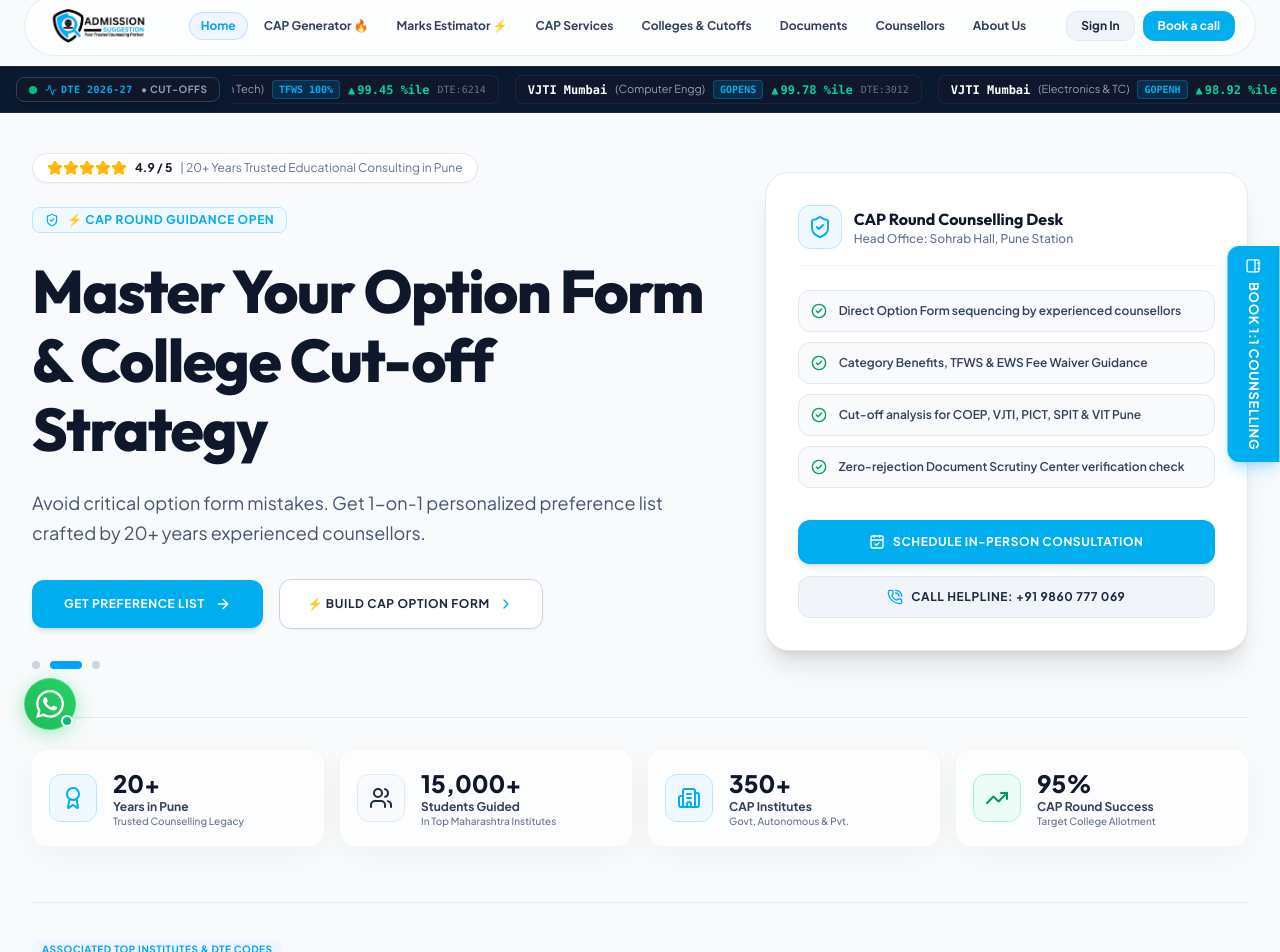
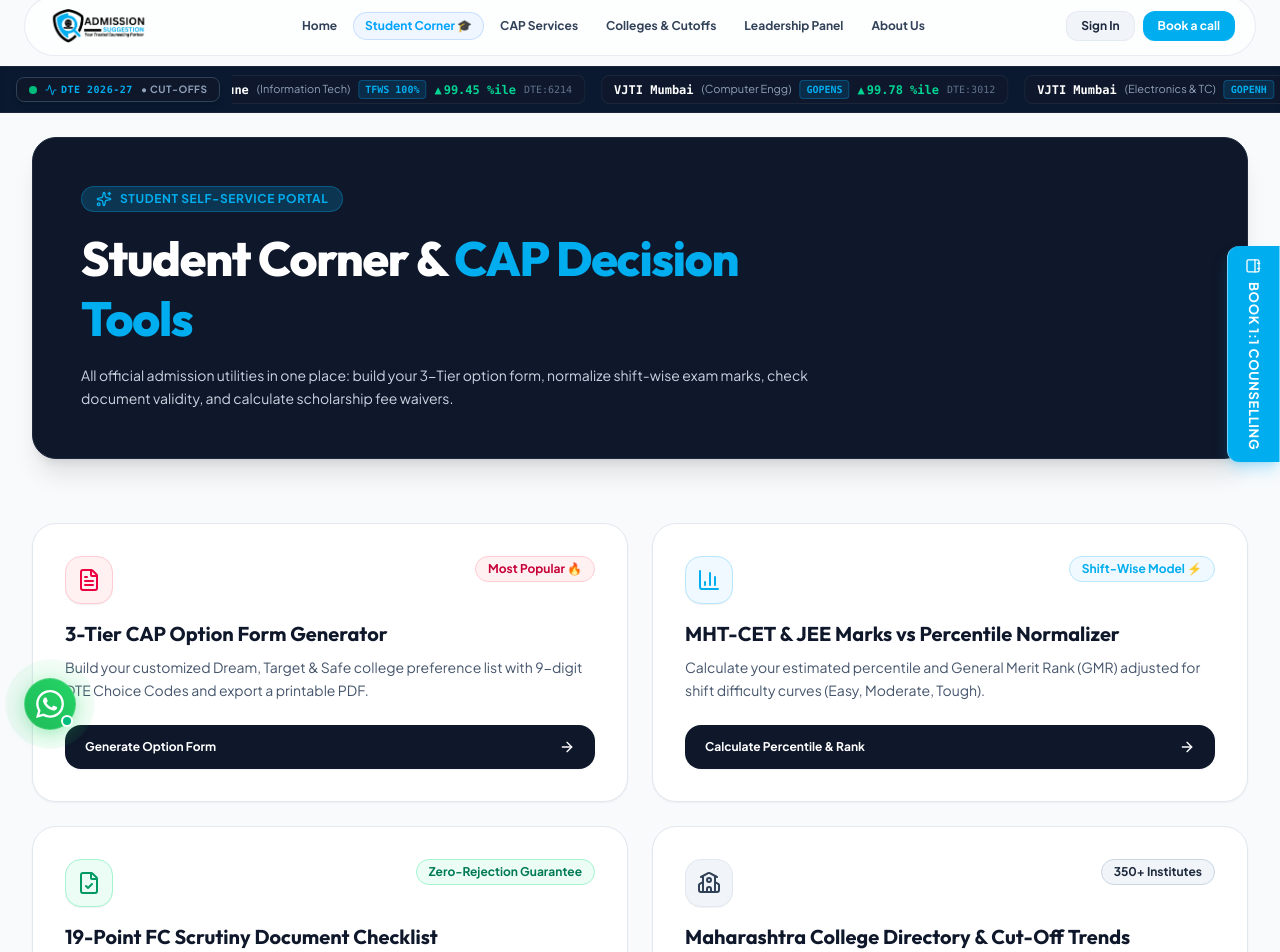
Before and after one commit to vivek-rx/AdmissionSuggestion, a React (Vite) app: page /student-corner in a window 1280 px wide. Before the commit this address led to /. Shown: the part 46-998 px from the top of the page. Built offline with nearby package versions, Linux system fonts and the light colour scheme.

Commit message:
Organize all student decision utilities into dedicated Student Corner hub with streamlined navigation

```diff
--- a/src/App.tsx
+++ b/src/App.tsx
@@ -18,6 +18,7 @@
 import { AdminPage } from './pages/AdminPage';
 import { CapPreferenceGeneratorPage } from './pages/CapPreferenceGeneratorPage';
 import { MarksEstimatorPage } from './pages/MarksEstimatorPage';
+import { StudentCornerPage } from './pages/StudentCornerPage';
 import { MobileBottomBar } from './components/common/MobileBottomBar';
 import { LiveCutoffTicker } from './components/home/LiveCutoffTicker';
 
@@ -71,6 +72,8 @@
           <Route path="/counsellors" element={<CounsellorsPage onOpenConsultation={scrollToConsultation} />} />
           <Route path="/events" element={<EventsPage />} />
           <Route path="/about" element={<AboutPage />} />
+          <Route path="/student-corner" element={<StudentCornerPage />} />
+          <Route path="/students" element={<StudentCornerPage />} />
           <Route path="/cap-generator" element={<CapPreferenceGeneratorPage onOpenConsultation={scrollToConsultation} />} />
           <Route path="/preference-generator" element={<CapPreferenceGeneratorPage onOpenConsultation={scrollToConsultation} />} />
           <Route path="/marks-vs-percentile" element={<MarksEstimatorPage onOpenConsultation={scrollToConsultation} />} />
--- a/src/components/common/Footer.tsx
+++ b/src/components/common/Footer.tsx
@@ -49,79 +49,65 @@
             </div>
           </div>
 
-          {/* Column 2: Quick Links */}
+          {/* Column 2: Student Corner & Tools */}
           <div className="space-y-3">
-            <h4 className="text-sm font-bold text-white uppercase tracking-wider font-heading border-l-2 border-[#00A3FF] pl-3">
-              Dedicated Pages
+            <h4 className="text-sm font-bold text-white uppercase tracking-wider font-heading border-l-2 border-[#00ADEF] pl-3">
+              Student Corner 🎓
             </h4>
             <ul className="space-y-2 text-xs text-slate-400 font-medium">
               <li>
-                <Link to="/" className="hover:text-[#00A3FF] transition-colors flex items-center gap-1.5">
-                  <ArrowUpRight className="w-3 h-3 text-[#00A3FF]" /> Home Overview
+                <Link to="/student-corner" className="hover:text-[#00ADEF] transition-colors flex items-center gap-1.5 font-bold text-slate-200">
+                  <ArrowUpRight className="w-3 h-3 text-[#00ADEF]" /> Student Portal Hub
                 </Link>
               </li>
               <li>
-                <Link to="/services" className="hover:text-[#00A3FF] transition-colors flex items-center gap-1.5">
-                  <ArrowUpRight className="w-3 h-3 text-[#00A3FF]" /> CAP Round Services & Roadmap
+                <Link to="/cap-generator" className="hover:text-[#00ADEF] transition-colors flex items-center gap-1.5">
+                  <ArrowUpRight className="w-3 h-3 text-[#00ADEF]" /> CAP Option Form Generator
                 </Link>
               </li>
               <li>
-                <Link to="/colleges" className="hover:text-[#00A3FF] transition-colors flex items-center gap-1.5">
-                  <ArrowUpRight className="w-3 h-3 text-[#00A3FF]" /> Colleges Directory & Comparison
+                <Link to="/marks-vs-percentile" className="hover:text-[#00ADEF] transition-colors flex items-center gap-1.5">
+                  <ArrowUpRight className="w-3 h-3 text-[#00ADEF]" /> Marks vs Percentile Estimator
                 </Link>
               </li>
               <li>
-                <Link to="/documents" className="hover:text-[#00A3FF] transition-colors flex items-center gap-1.5">
-                  <ArrowUpRight className="w-3 h-3 text-[#00A3FF]" /> Mandatory Documents Checklist
+                <Link to="/documents" className="hover:text-[#00ADEF] transition-colors flex items-center gap-1.5">
+                  <ArrowUpRight className="w-3 h-3 text-[#00ADEF]" /> 19-Point Document Checklist
                 </Link>
               </li>
               <li>
-                <Link to="/counsellors" className="hover:text-[#00A3FF] transition-colors flex items-center gap-1.5">
-                  <ArrowUpRight className="w-3 h-3 text-[#00A3FF]" /> Counsellors & Allotment Proofs
-                </Link>
-              </li>
-              <li>
-                <Link to="/events" className="hover:text-[#00A3FF] transition-colors flex items-center gap-1.5">
-                  <ArrowUpRight className="w-3 h-3 text-[#00A3FF]" /> Live Webinars & Drives
-                </Link>
-              </li>
-              <li>
-                <Link to="/about" className="hover:text-[#00A3FF] transition-colors flex items-center gap-1.5">
-                  <ArrowUpRight className="w-3 h-3 text-[#00A3FF]" /> About Us & Pune Head Office
+                <Link to="/colleges" className="hover:text-[#00ADEF] transition-colors flex items-center gap-1.5">
+                  <ArrowUpRight className="w-3 h-3 text-[#00ADEF]" /> Colleges Directory & Cutoffs
                 </Link>
               </li>
             </ul>
           </div>
 
-          {/* Column 3: Counselling Services */}
+          {/* Column 3: Counselling & Leadership */}
           <div className="space-y-3">
-            <h4 className="text-sm font-bold text-white uppercase tracking-wider font-heading border-l-2 border-[#00A3FF] pl-3">
-              Our Core Services
+            <h4 className="text-sm font-bold text-white uppercase tracking-wider font-heading border-l-2 border-[#00ADEF] pl-3">
+              Counselling & Mentorship
             </h4>
             <ul className="space-y-2 text-xs text-slate-400 font-medium">
-              <li className="flex items-center gap-2">
-                <span className="w-1.5 h-1.5 rounded-full bg-[#00A3FF] shrink-0" />
-                <span>CAP Round Option Form Strategy</span>
+              <li>
+                <Link to="/services" className="hover:text-[#00ADEF] transition-colors flex items-center gap-1.5">
+                  <ArrowUpRight className="w-3 h-3 text-[#00ADEF]" /> CAP Services & Roadmap
+                </Link>
               </li>
-              <li className="flex items-center gap-2">
-                <span className="w-1.5 h-1.5 rounded-full bg-[#00A3FF] shrink-0" />
-                <span>1-on-1 Personalized Guidance</span>
+              <li>
+                <Link to="/counsellors" className="hover:text-[#00ADEF] transition-colors flex items-center gap-1.5">
+                  <ArrowUpRight className="w-3 h-3 text-[#00ADEF]" /> Leadership & Mentors
+                </Link>
               </li>
-              <li className="flex items-center gap-2">
-                <span className="w-1.5 h-1.5 rounded-full bg-[#00A3FF] shrink-0" />
-                <span>Autonomous & Private University Seats</span>
+              <li>
+                <Link to="/events" className="hover:text-[#00ADEF] transition-colors flex items-center gap-1.5">
+                  <ArrowUpRight className="w-3 h-3 text-[#00ADEF]" /> Live Webinars & Workshops
+                </Link>
               </li>
-              <li className="flex items-center gap-2">
-                <span className="w-1.5 h-1.5 rounded-full bg-[#00A3FF] shrink-0" />
-                <span>Direct 2nd Year (DSE) Admissions</span>
-              </li>
-              <li className="flex items-center gap-2">
-                <span className="w-1.5 h-1.5 rounded-full bg-[#00A3FF] shrink-0" />
-                <span>Institute Level (IL) & Management Quota</span>
-              </li>
-              <li className="flex items-center gap-2">
-                <span className="w-1.5 h-1.5 rounded-full bg-[#00A3FF] shrink-0" />
-                <span>E-Scrutiny & Document Verification</span>
+              <li>
+                <Link to="/about" className="hover:text-[#00ADEF] transition-colors flex items-center gap-1.5">
+                  <ArrowUpRight className="w-3 h-3 text-[#00ADEF]" /> About Us & Pune Head Office
+                </Link>
               </li>
             </ul>
           </div>
--- a/src/components/common/Header.tsx
+++ b/src/components/common/Header.tsx
@@ -43,12 +43,8 @@
       link: "/",
     },
     {
-      name: "CAP Generator 🔥",
-      link: "/cap-generator",
-    },
-    {
-      name: "Marks Estimator ⚡",
-      link: "/marks-vs-percentile",
+      name: "Student Corner 🎓",
+      link: "/student-corner",
     },
     {
       name: "CAP Services",
@@ -59,11 +55,7 @@
       link: "/colleges",
     },
     {
-      name: "Documents",
-      link: "/documents",
-    },
-    {
-      name: "Counsellors",
+      name: "Leadership Panel",
       link: "/counsellors",
     },
     {
--- a/src/components/common/MobileBottomBar.tsx
+++ b/src/components/common/MobileBottomBar.tsx
@@ -1,6 +1,6 @@
 import React from 'react';
-import { Link, useLocation, useNavigate } from 'react-router-dom';
-import { Home, FileSpreadsheet, Phone, Calculator, MessageSquare, Compass, School } from 'lucide-react';
+import { Link, useLocation } from 'react-router-dom';
+import { Home, FileSpreadsheet, MessageSquare, School, Sparkles } from 'lucide-react';
 
 interface MobileBottomBarProps {
   onOpenConsultation: () => void;
@@ -8,7 +8,6 @@
 
 export const MobileBottomBar: React.FC<MobileBottomBarProps> = ({ onOpenConsultation }) => {
   const location = useLocation();
-  const navigate = useNavigate();
   const pathname = location.pathname;
 
   const isActive = (path: string) => pathname === path;
@@ -30,17 +29,17 @@
           <span className="text-[10px] font-heading font-medium mt-0.5 tracking-tight">Home</span>
         </Link>
 
-        {/* 2. Colleges & Cutoffs */}
+        {/* 2. Student Corner Hub */}
         <Link
-          to="/colleges"
+          to="/student-corner"
           className={`flex flex-col items-center justify-center py-1 px-1 rounded-xl transition-all ${
-            isActive('/colleges')
+            isActive('/student-corner') || isActive('/marks-vs-percentile') || isActive('/documents')
               ? 'text-[#00ADEF]'
               : 'text-slate-400 hover:text-slate-200'
           }`}
         >
-          <School className={`w-5 h-5 ${isActive('/colleges') ? 'stroke-[2.5]' : 'stroke-2'}`} />
-          <span className="text-[10px] font-heading font-medium mt-0.5 tracking-tight">Colleges</span>
+          <Sparkles className={`w-5 h-5 ${isActive('/student-corner') ? 'stroke-[2.5]' : 'stroke-2'}`} />
+          <span className="text-[10px] font-heading font-medium mt-0.5 tracking-tight">Student Hub</span>
         </Link>
 
         {/* 3. Center CTA: CAP Generator (Elevated Action Pill) */}
@@ -56,17 +55,17 @@
           </span>
         </Link>
 
-        {/* 4. Marks Estimator */}
+        {/* 4. Colleges & Cutoffs */}
         <Link
-          to="/marks-vs-percentile"
+          to="/colleges"
           className={`flex flex-col items-center justify-center py-1 px-1 rounded-xl transition-all ${
-            isActive('/marks-vs-percentile')
+            isActive('/colleges')
               ? 'text-[#00ADEF]'
               : 'text-slate-400 hover:text-slate-200'
           }`}
         >
-          <Calculator className={`w-5 h-5 ${isActive('/marks-vs-percentile') ? 'stroke-[2.5]' : 'stroke-2'}`} />
-          <span className="text-[10px] font-heading font-medium mt-0.5 tracking-tight">Estimator</span>
+          <School className={`w-5 h-5 ${isActive('/colleges') ? 'stroke-[2.5]' : 'stroke-2'}`} />
+          <span className="text-[10px] font-heading font-medium mt-0.5 tracking-tight">Colleges</span>
         </Link>
 
         {/* 5. Direct WhatsApp / Call Helpline */}
@@ -78,7 +77,6 @@
         >
           <div className="relative">
             <MessageSquare className="w-5 h-5 stroke-2" />
-            <span className="absolute -top-0.5 -right-0.5 w-2 h-2 bg-emerald-400 rounded-full animate-pulse" />
           </div>
           <span className="text-[10px] font-heading font-bold mt-0.5 tracking-tight">Helpline</span>
         </a>
--- /dev/null
+++ b/src/pages/StudentCornerPage.tsx
@@ -0,0 +1,139 @@
+import React, { useEffect } from 'react';
+import { Link } from 'react-router-dom';
+import { FileText, BarChart3, FileCheck, School, Calculator, Sparkles, ArrowRight, ShieldCheck, Download, HelpCircle } from 'lucide-react';
+import { ConsultationSection } from '../components/home/ConsultationSection';
+import { DocumentValidityChecker } from '../components/home/DocumentValidityChecker';
+import { MahaDbtFeeCalculator } from '../components/home/MahaDbtFeeCalculator';
+
+export const StudentCornerPage: React.FC = () => {
+  useEffect(() => {
+    window.scrollTo(0, 0);
+  }, []);
+
+  const studentTools = [
+    {
+      id: 'cap-gen',
+      title: '3-Tier CAP Option Form Generator',
+      badge: 'Most Popular 🔥',
+      badgeColor: 'bg-rose-50 text-rose-700 border-rose-200',
+      icon: FileText,
+      iconBg: 'bg-rose-50 text-rose-600 border-rose-200',
+      desc: 'Build your customized Dream, Target & Safe college preference list with 9-digit DTE Choice Codes and export a printable PDF.',
+      cta: 'Generate Option Form',
+      link: '/cap-generator'
+    },
+    {
+      id: 'marks-est',
+      title: 'MHT-CET & JEE Marks vs Percentile Normalizer',
+      badge: 'Shift-Wise Model ⚡',
+      badgeColor: 'bg-sky-50 text-[#00ADEF] border-sky-200',
+      icon: BarChart3,
+      iconBg: 'bg-sky-50 text-[#00ADEF] border-sky-200',
+      desc: 'Calculate your estimated percentile and General Merit Rank (GMR) adjusted for shift difficulty curves (Easy, Moderate, Tough).',
+      cta: 'Calculate Percentile & Rank',
+      link: '/marks-vs-percentile'
+    },
+    {
+      id: 'docs',
+      title: '19-Point FC Scrutiny Document Checklist',
+      badge: 'Zero-Rejection Guarantee',
+      badgeColor: 'bg-emerald-50 text-emerald-700 border-emerald-200',
+      icon: FileCheck,
+      iconBg: 'bg-emerald-50 text-emerald-600 border-emerald-200',
+      desc: 'Interactive certificate validity scanner for Non-Creamy Layer (NCL), Caste Validity receipts, EWS Proforma V, and Domicile certificates.',
+      cta: 'Verify My Documents',
+      link: '/documents'
+    },
+    {
+      id: 'colleges',
+      title: 'Maharashtra College Directory & Cut-Off Trends',
+      badge: '350+ Institutes',
+      badgeColor: 'bg-slate-100 text-slate-800 border-slate-300',
+      icon: School,
+      iconBg: 'bg-slate-100 text-slate-700 border-slate-200',
+      desc: 'Search genuine closing cutoffs across SPPU Home University (GOPENH), Other University (OHU), TFWS, and State-Level quotas.',
+      cta: 'Browse Colleges & Cutoffs',
+      link: '/colleges'
+    }
+  ];
+
+  return (
+    <div className="space-y-16 py-6 font-sans">
+
+      {/* Header Banner */}
+      <div className="max-w-7xl mx-auto px-4 lg:px-8">
+        <div className="bg-[#0F172A] rounded-3xl p-8 sm:p-12 text-white border border-slate-800 shadow-xl relative overflow-hidden">
+          <div className="relative z-10 max-w-3xl space-y-4">
+            <div className="inline-flex items-center gap-2 px-3.5 py-1 rounded-full bg-[#00ADEF]/20 border border-[#00ADEF]/30 text-[#00ADEF] text-xs font-bold uppercase tracking-wider font-heading">
+              <Sparkles className="w-4 h-4" />
+              <span>Student Self-Service Portal</span>
+            </div>
+            <h1 className="text-3xl sm:text-4xl lg:text-5xl font-extrabold font-heading tracking-tight leading-tight">
+              Student Corner & <span className="text-[#00ADEF]">CAP Decision Tools</span>
+            </h1>
+            <p className="text-sm text-slate-300 font-normal leading-relaxed">
+              All official admission utilities in one place: build your 3-Tier option form, normalize shift-wise exam marks, check document validity, and calculate scholarship fee waivers.
+            </p>
+          </div>
+        </div>
+      </div>
+
+      {/* 4 Core Student Tools Grid */}
+      <div className="max-w-7xl mx-auto px-4 lg:px-8">
+        <div className="grid grid-cols-1 md:grid-cols-2 gap-6">
+          {studentTools.map((tool) => {
+            const Icon = tool.icon;
+            return (
+              <div
+                key={tool.id}
+                className="bg-white rounded-3xl p-8 border border-slate-200 shadow-xs hover:shadow-lg hover:border-[#00ADEF] transition-all duration-300 flex flex-col justify-between space-y-6 group"
+              >
+                <div className="space-y-4">
+                  <div className="flex items-start justify-between gap-3">
+                    <div className={`w-12 h-12 rounded-2xl flex items-center justify-center border shadow-2xs ${tool.iconBg}`}>
+                      <Icon className="w-6 h-6" />
+                    </div>
+                    <span className={`px-3 py-1 rounded-full text-xs font-bold font-heading border ${tool.badgeColor}`}>
+                      {tool.badge}
+                    </span>
+                  </div>
+
+                  <div>
+                    <h3 className="text-xl font-bold text-slate-900 font-heading group-hover:text-[#00ADEF] transition-colors">
+                      {tool.title}
+                    </h3>
+                    <p className="text-xs sm:text-sm text-slate-600 mt-2 leading-relaxed font-normal">
+                      {tool.desc}
+                    </p>
+                  </div>
+                </div>
+
+                <Link
+                  to={tool.link}
+                  className="w-full py-3.5 px-5 rounded-2xl bg-slate-900 group-hover:bg-[#00ADEF] text-white text-xs font-bold transition-all flex items-center justify-between font-heading shadow-xs"
+                >
+                  <span>{tool.cta}</span>
+                  <ArrowRight className="w-4 h-4 group-hover:translate-x-1 transition-transform" />
+                </Link>
+              </div>
+            );
+          })}
+        </div>
+      </div>
+
+      {/* Embedded Document Validity Scanner */}
+      <div className="max-w-7xl mx-auto px-4 lg:px-8">
+        <DocumentValidityChecker />
+      </div>
+
+      {/* Embedded MahaDBT Fee & Scholarship Calculator */}
+      <div className="max-w-7xl mx-auto px-4 lg:px-8">
+        <MahaDbtFeeCalculator />
+      </div>
+
+      {/* Free Callback Consultation */}
+      <ConsultationSection />
+
+    </div>
+  );
+};
```
